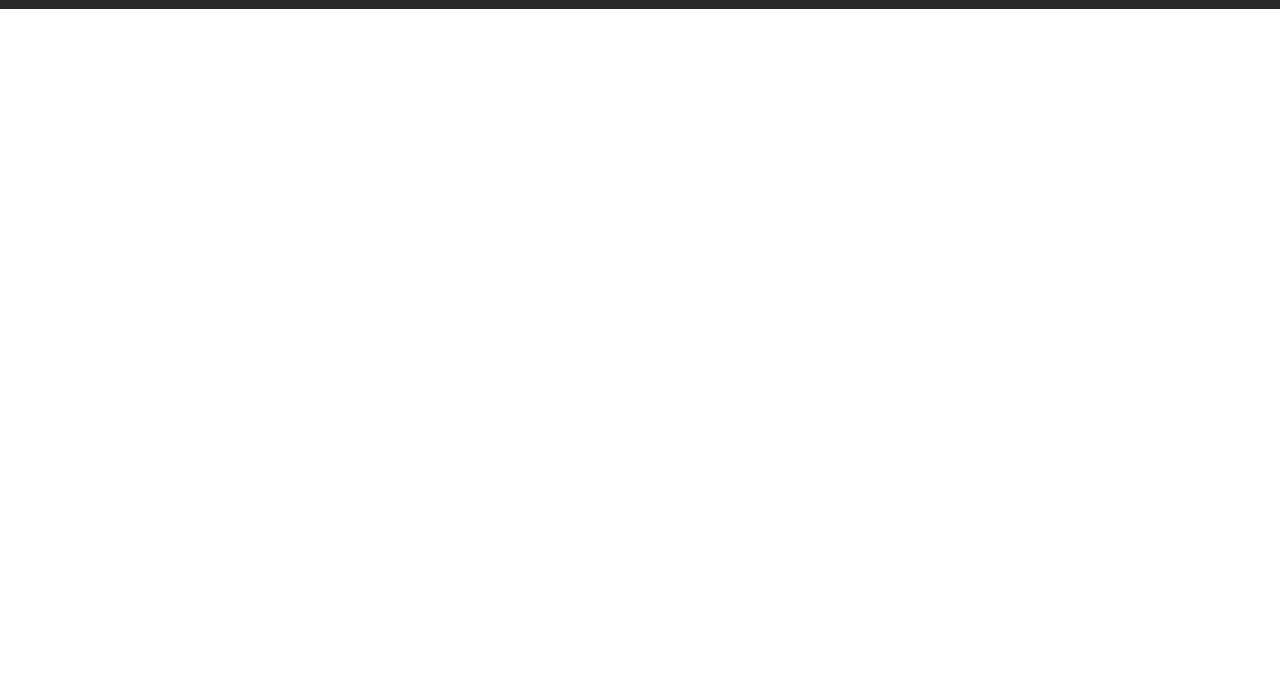
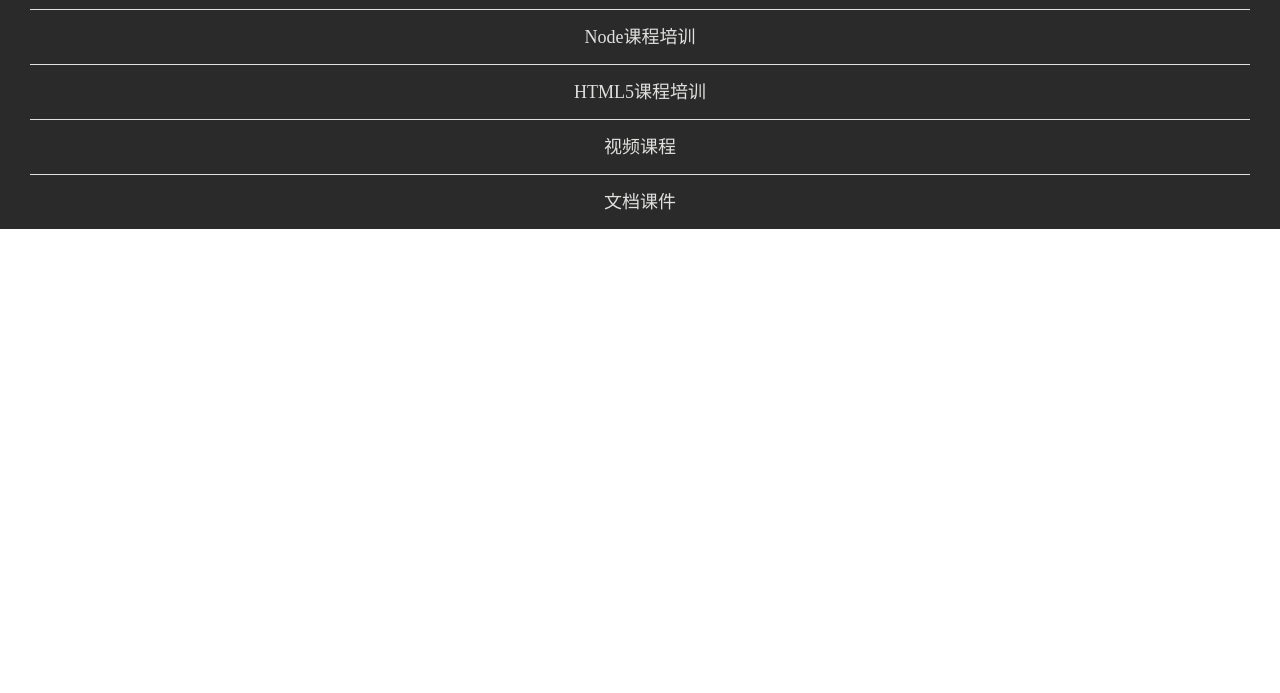
Before and after one commit to zhufengnodejs/201707ketang, a React app: page / in a window 1280 px wide. Shown: the part 47-740 px from the top of the page. Built offline with nearby package versions, Linux system fonts and the light colour scheme; a small style sheet from the web is missing.

Commit message:
3.编写顶部的导航

```diff
--- a/src/containers/Home/HomeHeader/index.js
+++ b/src/containers/Home/HomeHeader/index.js
@@ -7,9 +7,15 @@ export default class HomeHeader extends Component {
       <div className="header">
         <img src={logo}/>
         <div>
-          <i className="iconfont icon-ulist"></i>
+          <i className="iconfont icon-uilist"></i>
           <i className="iconfont icon-guanbi"></i>
         </div>
+        <ul className="menu-list">
+          <li>Node课程培训</li>
+          <li>HTML5课程培训</li>
+          <li>视频课程</li>
+          <li>文档课件</li>
+        </ul>
       </div>
     )
   }
--- a/src/containers/Home/HomeHeader/index.less
+++ b/src/containers/Home/HomeHeader/index.less
@@ -17,4 +17,20 @@
       color:#FFF;
     }
   }
+  .menu-list{
+    position: absolute;
+    top:56px;
+    left:0;
+    width:100%;
+    box-sizing: border-box;
+    padding:0 2.34%;
+    background-color: #2a2a2a;
+    li{
+      line-height: 300%;
+      font-size:18px;
+      text-align: center;
+      color:#e0e0df;
+      border-top:1px solid #e0e0df;
+    }
+  }
 }
```
